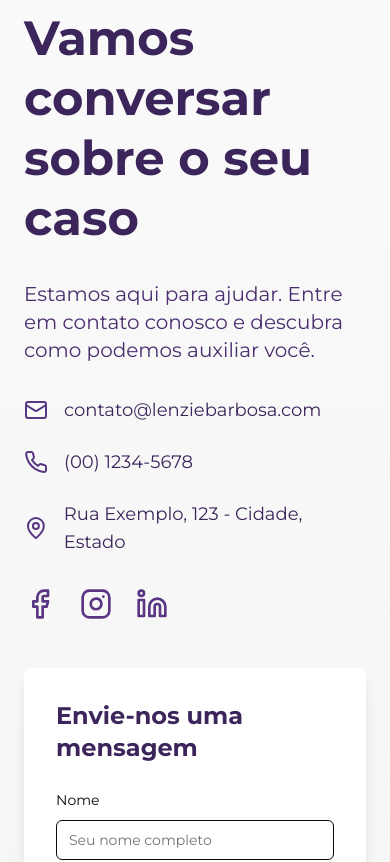
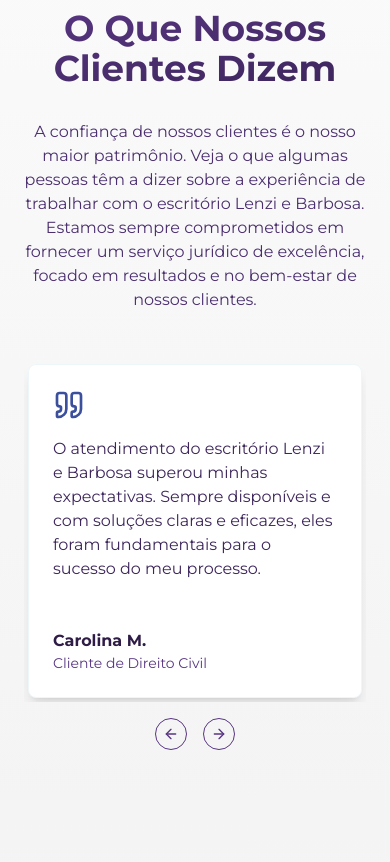
Before and after one commit to pedrinhopagan/lp-lenzi-barbosa, a Next.js app: page / in a window 390 px wide. Shown: the part 4620-5482 px from the top of the page. Built offline with nearby package versions, Linux system fonts and the light colour scheme.

Commit message:
Testemunho + fix navigation

```diff
--- a/app/globals.css
+++ b/app/globals.css
@@ -102,6 +102,6 @@
   }
 
   .element-to-navigate {
-    @apply pt-12 md:pt-24 lg:pt-32
+    @apply pt-24 lg:pt-32
   }
 }
--- a/components/_ui/Footer.tsx
+++ b/components/_ui/Footer.tsx
@@ -6,29 +6,27 @@
 import images from "@/contants/images";
 import { Facebook, Instagram, Linkedin } from "lucide-react";
 import { Button } from "../ui/button";
-
-const navLinks = [
-	{ id: "hero", name: "Início" },
-	{ id: "about", name: "Sobre" },
-	{ id: "services", name: "Áreas de atuação" },
-	{ id: "projects", name: "Projetos" },
-	{ id: "contact", name: "Contato" },
-];
+import { navLinks } from "@/contants/home-page";
 
 export function Footer() {
 	return (
 		<footer className="bg-gradient-to-b from-blue-900 to-blue-950 text-white">
 			<Container className="py-16">
+				{/* Grid principal do footer */}
 				<div className="grid grid-cols-1 lg:grid-cols-2 gap-12">
+					{/* Coluna esquerda: Logo, descrição e informações de contato */}
 					<div className="flex flex-col items-center lg:items-start">
+						{/* Logo */}
 						<Image
 							src={images.logoName}
 							alt="Lenzi e Barbosa"
 							className="h-12 w-auto brightness-0 invert mb-6"
 						/>
+						{/* Descrição do escritório */}
 						<p className="text-sm text-blue-200 text-center lg:text-left mb-6">
 							Advocacia especializada com integridade e dedicação.
 						</p>
+						{/* Informações de contato */}
 						<div className="flex flex-col items-center lg:items-start">
 							<h3 className="text-xl font-semibold mb-4 text-blue-100">
 								Contato
@@ -37,6 +35,7 @@
 								contato@lenziebarbosa.com
 							</p>
 							<p className="text-sm text-blue-200 mb-6">(00) 1234-5678</p>
+							{/* Ícones de redes sociais */}
 							<div className="flex space-x-4">
 								<a
 									href="https://www.facebook.com/lenziebarbosa"
@@ -62,18 +61,20 @@
 							</div>
 						</div>
 					</div>
-					<div>
-						<h3 className="text-xl font-semibold mb-6 text-blue-100 text-center lg:text-left">
+
+					{/* Coluna direita: Links rápidos */}
+					<div className="flex flex-col items-center lg:items-end">
+						<h3 className="text-xl font-semibold mb-6 text-blue-100 text-center lg:text-end">
 							Links Rápidos
 						</h3>
 						<nav>
-							<ul className="grid grid-cols-1 md:grid-cols-2 lg:grid-cols-3 gap-4">
+							<ul className="flex flex-col md:flex-wrap gap-4">
 								{navLinks.map((link) => (
 									<li key={link.id}>
 										<Button
 											variant="link"
 											asChild
-											className="p-0 w-full justify-center lg:justify-start"
+											className="p-0 w-full justify-center lg:justify-end"
 										>
 											<LinkNavigation
 												id={link.id}
@@ -88,6 +89,7 @@
 						</nav>
 					</div>
 				</div>
+				{/* Rodapé com direitos autorais */}
 				<div className="w-full mt-12 pt-8 border-t border-blue-800 text-center flex flex-col md:flex-row justify-center lg:justify-between items-center gap-4">
 					<p className="text-sm text-blue-300">
 						© {new Date().getFullYear()} Lenzi e Barbosa Advocacia.
--- a/components/_ui/Navbar.tsx
+++ b/components/_ui/Navbar.tsx
@@ -5,14 +5,7 @@
 import { LinkNavigation } from "@/lib/link_navigation";
 import images from "@/contants/images";
 import Image from "next/image";
-
-const navLinks = [
-	{ id: "hero", name: "Início" },
-	{ id: "about", name: "Sobre" },
-	{ id: "services", name: "Áreas de atuação" },
-	{ id: "projects", name: "Projetos" },
-	{ id: "contact", name: "Contato" },
-];
+import { navLinks } from "@/contants/home-page";
 
 export function Navbar() {
 	const [isMenuOpen, setIsMenuOpen] = useState(false);
--- a/components/pages/home/-sections/Contact.tsx
+++ b/components/pages/home/-sections/Contact.tsx
@@ -56,12 +56,12 @@
 	}
 
 	return (
-		<Container className="py-16 lg:py-24 bg-gradient-to-b from-zinc-50 to-zinc-100">
+		<Container className="py-16 lg:py-24 bg-gradient-to-b from-zinc-100 to-zinc-50">
 			<span id="contact" className="element-to-navigate" />
 
 			<div className="max-w-7xl mx-auto flex flex-col lg:flex-row gap-12 lg:gap-24">
 				<div className="lg:w-1/2 space-y-8">
-					<h2 className="text-5xl lg:text-6xl font-bold text-blue-700 leading-tight">
+					<h2 className="text-5xl lg:text-6xl font-bold text-blue-700 lg:leading-tight">
 						Vamos conversar sobre o seu caso
 					</h2>
 					<p className="text-xl text-blue-600">
--- /dev/null
+++ b/components/pages/home/-sections/Testimonials.tsx
@@ -0,0 +1,77 @@
+import { Container } from "@/components/_ui/Container";
+import {
+	Carousel,
+	CarouselContent,
+	CarouselItem,
+	CarouselNext,
+	CarouselPrevious,
+} from "@/components/ui/carousel";
+import { Card, CardContent } from "@/components/ui/card";
+import { Quote } from "lucide-react";
+import { testimonials } from "@/contants/home-page";
+
+export function Testimonials() {
+	return (
+		<Container className="py-16 lg:py-24 bg-gradient-to-b from-zinc-50 to-zinc-100">
+			<span id="testimonials" className="element-to-navigate" />
+
+			<div className="max-w-6xl mx-auto">
+				<h2 className="text-4xl font-bold mb-8 text-transparent bg-clip-text bg-gradient-to-br from-blue-500 to-blue-700 text-center">
+					O Que Nossos Clientes Dizem
+				</h2>
+
+				<p className="text-blue-600 text-center mb-12 max-w-3xl mx-auto">
+					A confiança de nossos clientes é o nosso maior patrimônio. Veja o que
+					algumas pessoas têm a dizer sobre a experiência de trabalhar com o
+					escritório Lenzi e Barbosa. Estamos sempre comprometidos em fornecer
+					um serviço jurídico de excelência, focado em resultados e no bem-estar
+					de nossos clientes.
+				</p>
+
+				<Carousel
+					opts={{
+						align: "start",
+						loop: true,
+					}}
+					className="w-full max-w-5xl mx-auto"
+				>
+					<CarouselContent>
+						{testimonials.map((testimonial, index) => (
+							<CarouselItem
+								key={testimonial.author}
+								className="md:basis-1/2 lg:basis-1/3"
+							>
+								<div className="p-1">
+									<Card className="bg-white shadow-lg border-blue-100 group transition-all duration-300 hover:shadow-xl hover:-translate-y-1">
+										<CardContent className="flex flex-col aspect-square p-6">
+											<Quote className="w-8 h-8 text-blue-400 mb-4" />
+											<p className="text-blue-700 flex-grow">
+												{testimonial.text}
+											</p>
+											<div className="mt-4">
+												<p className="font-semibold text-blue-800">
+													{testimonial.author}
+												</p>
+												<p className="text-sm text-blue-500">
+													{testimonial.role}
+												</p>
+											</div>
+										</CardContent>
+									</Card>
+								</div>
+							</CarouselItem>
+						))}
+					</CarouselContent>
+					<div className="hidden md:flex justify-between mt-4">
+						<CarouselPrevious className="text-blue-500 -left-12" />
+						<CarouselNext className="text-blue-500 -right-12" />
+					</div>
+					<div className="flex md:hidden justify-center mt-4 gap-4">
+						<CarouselPrevious className="text-blue-500 static translate-y-0" />
+						<CarouselNext className="text-blue-500 static translate-y-0" />
+					</div>
+				</Carousel>
+			</div>
+		</Container>
+	);
+}
--- a/components/pages/home/index.tsx
+++ b/components/pages/home/index.tsx
@@ -1,13 +1,16 @@
 import { Hero } from "./-sections/Hero";
 import { About } from "./-sections/About";
 import { Services } from "./-sections/Services";
+import { Testimonials } from "./-sections/Testimonials";
 import { Contact } from "./-sections/Contact";
+
 export function HomePage() {
 	return (
 		<main className="home-page">
 			<Hero />
 			<About />
 			<Services />
+			<Testimonials />
 			<Contact />
 		</main>
 	);
--- a/contants/home-page.ts
+++ b/contants/home-page.ts
@@ -1,4 +1,20 @@
 import images from "./images";
+
+// -------------------------------------------------------------------------------------------------
+// ----------------------------------- NavLinks ---------------------------------------------------
+// -------------------------------------------------------------------------------------------------
+
+export const navLinks = [
+	{ id: "hero", name: "Início" },
+	{ id: "about", name: "Sobre" },
+	{ id: "services", name: "Áreas de atuação" },
+	{ id: "testimonials", name: "Depoimentos" },
+	{ id: "contact", name: "Contato" },
+];
+
+// -------------------------------------------------------------------------------------------------
+// ----------------------------------- Lawyers ---------------------------------------------------
+// -------------------------------------------------------------------------------------------------
 
 export const lawyers = [
 	{
@@ -48,3 +64,40 @@
 		],
 	},
 ];
+
+// -------------------------------------------------------------------------------------------------
+// ----------------------------------- Testimonials ----------------------------------------------
+// -------------------------------------------------------------------------------------------------
+
+export const testimonials = [
+	{
+		text: "O atendimento do escritório Lenzi e Barbosa superou minhas expectativas. Sempre disponíveis e com soluções claras e eficazes, eles foram fundamentais para o sucesso do meu processo.",
+		author: "Carolina M.",
+		role: "Cliente de Direito Civil",
+	},
+	{
+		text: "Mirella Lenzi e Amanda Barbosa foram extremamente profissionais e atenciosas durante todo o processo. Me senti seguro e bem representado em cada etapa.",
+		author: "João P.",
+		role: "Cliente de Direito Empresarial",
+	},
+	{
+		text: "A equipe do escritório é muito dedicada e competente. Resolvi minha questão trabalhista de maneira rápida e eficiente, graças à sua expertise.",
+		author: "Lucas F.",
+		role: "Cliente de Direito Trabalhista",
+	},
+	{
+		text: "A abordagem personalizada e o conhecimento jurídico profundo da Lenzi e Barbosa foram cruciais para o sucesso do meu caso de direito de família. Recomendo fortemente seus serviços.",
+		author: "Mariana S.",
+		role: "Cliente de Direito de Família",
+	},
+	{
+		text: "Enfrentei um processo complexo de propriedade intelectual, mas a equipe da Lenzi e Barbosa simplificou tudo. Sua expertise nessa área é verdadeiramente impressionante.",
+		author: "Rafael T.",
+		role: "Cliente de Direito de Propriedade Intelectual",
+	},
+	{
+		text: "Quando precisei de assistência em direito imobiliário, a Lenzi e Barbosa foi excepcional. Sua atenção aos detalhes e comunicação clara tornaram todo o processo tranquilo.",
+		author: "Beatriz L.",
+		role: "Cliente de Direito Imobiliário",
+	},
+];
```
